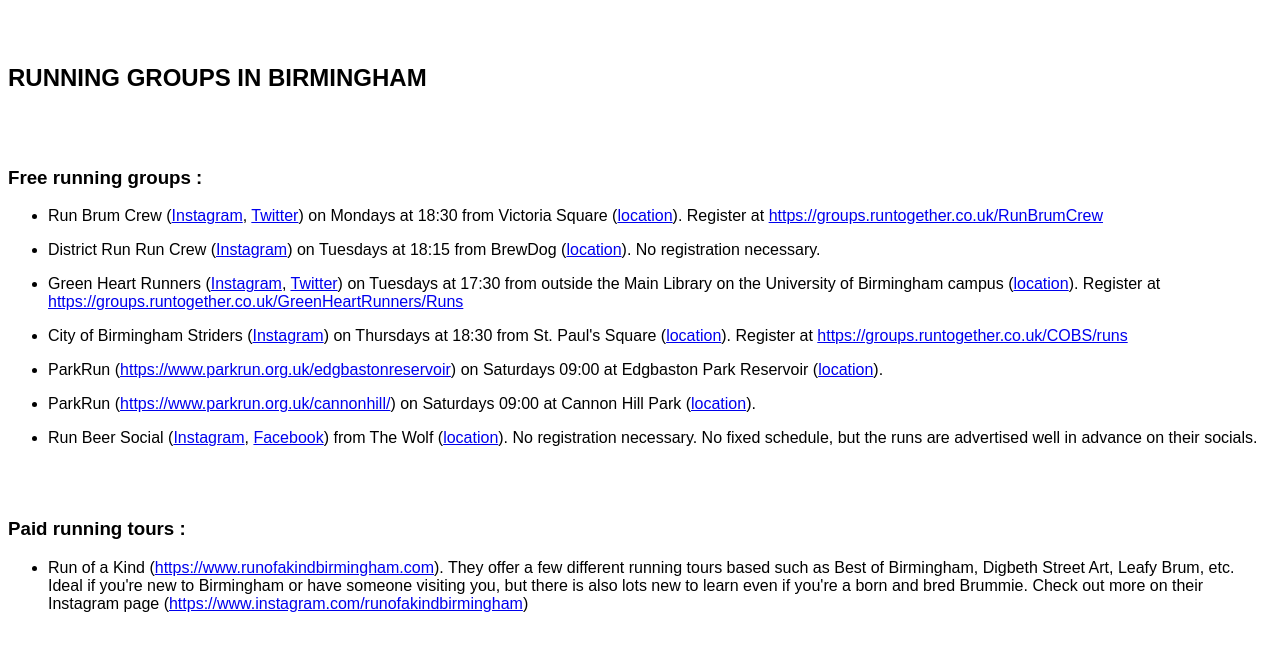
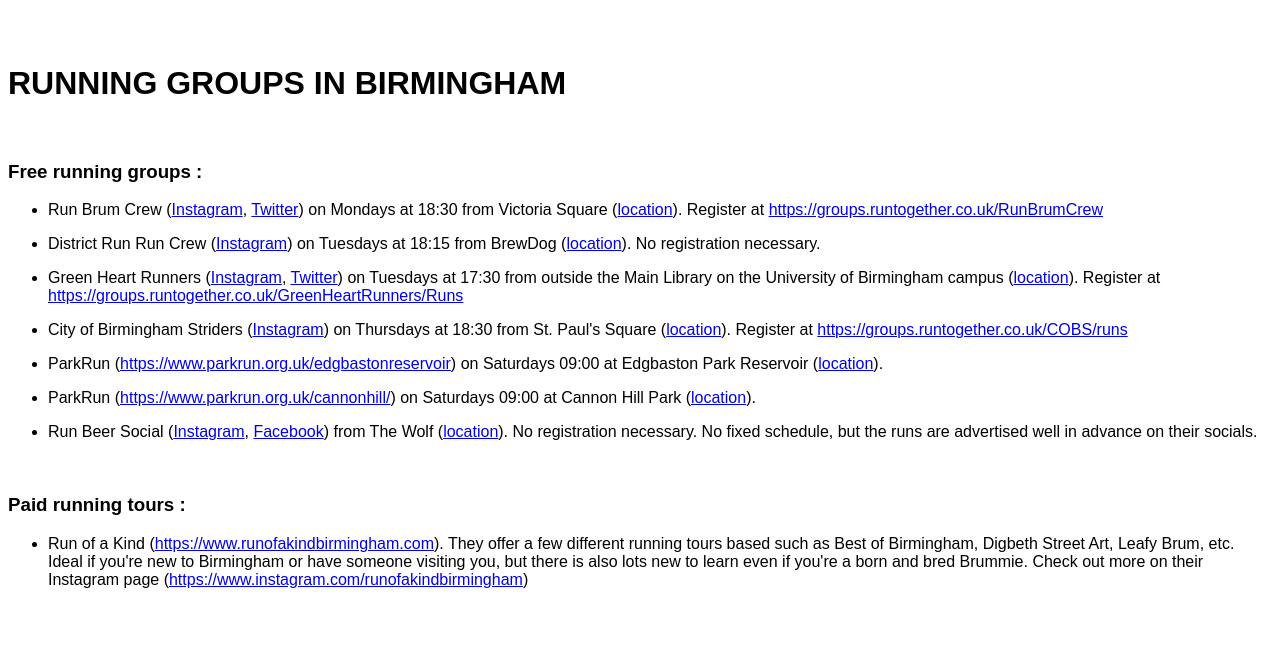
Before and after one commit to rajeshchitnis/rajeshchitnis.github.io, a Jekyll site: the page running.html, which Jekyll copies as it is, in a window 1280 px wide. Shown: the top 651 px of the page. Built offline with Jekyll 4.4.1, drawn with Linux system fonts in a browser that asks for light colours.

Commit message:
Update running.html

```diff
--- a/running.html
+++ b/running.html
@@ -54,12 +54,12 @@
 <br>
 <br>
 
-<h2>
+<h1>
 RUNNING GROUPS IN BIRMINGHAM
-</h2>
+</h1>
 
 <br>
-<br>
+
 
 <h3> Free running groups :</h3>
 <p>
@@ -83,7 +83,6 @@
 
 </ul>
 
-<br>
 <br>
 
 <h3> Paid running tours :</h3>
```
